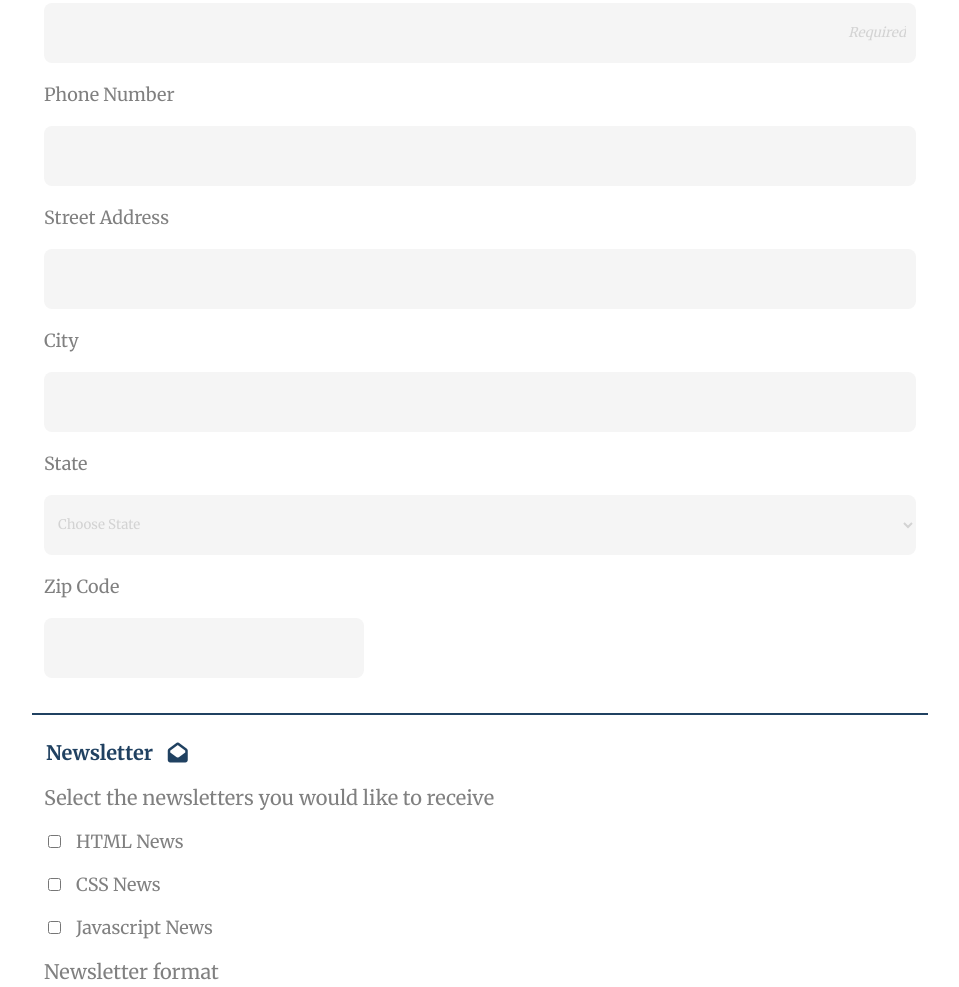
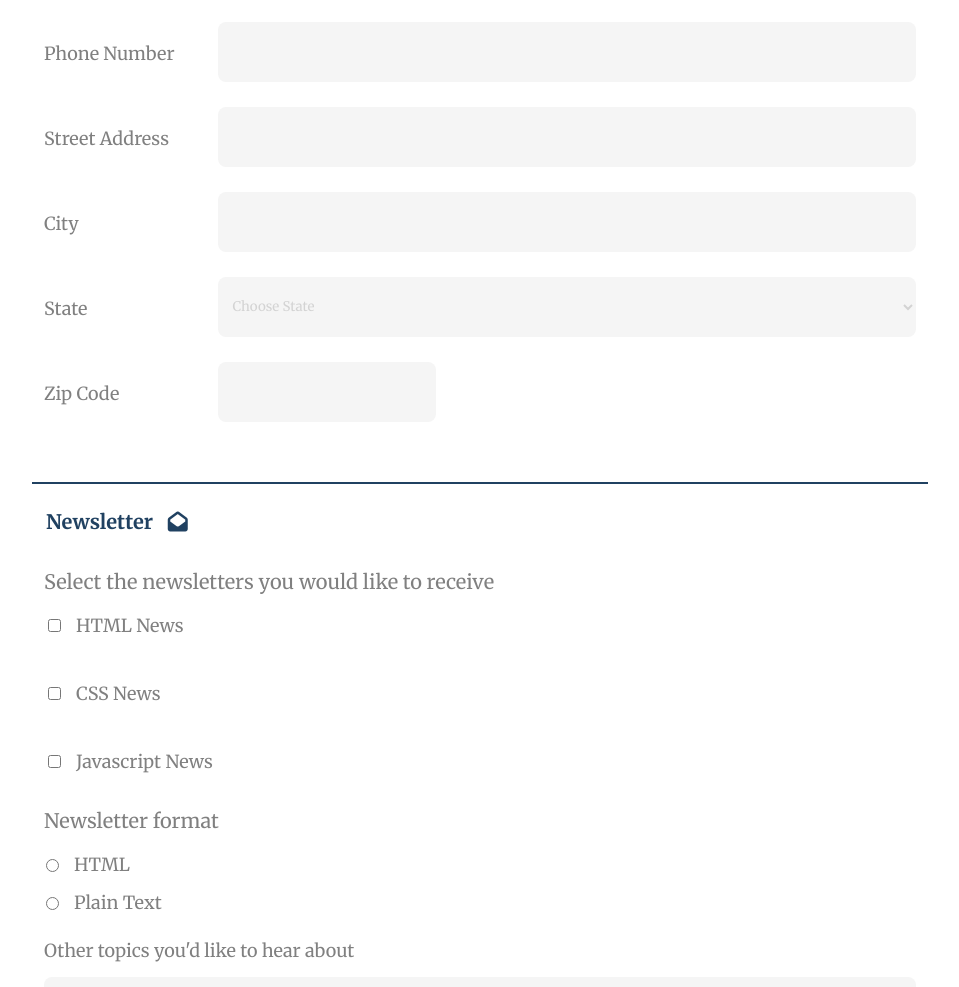
Before and after one commit to Jbasilio55/tth_project3, a plain HTML site: page online_registration_v4/index.html in a window 1280 px wide. Shown: the part 501-1488 px from the top of the page, without its empty margins (160-1119 px from the left). Drawn offline with Linux system fonts and the light colour scheme.

Commit message:
changes to html and css
-aligned labels to left

-removed br to html

-css included flex row to desktop

```diff
--- a/online_registration_v4/css/style.css
+++ b/online_registration_v4/css/style.css
@@ -49,7 +49,8 @@ label, select, input{
 label{
     font-size: 18px;
     color: grey;
-    margin: 0;
+    margin-top: 10px;
+    margin-bottom: 15px;
 }
 .fieldset1 input,
 .fieldset1 select{
@@ -67,7 +68,7 @@ input:focus,
 select:focus,
 textarea:focus{
     border: 3px solid rgb(44,59,71);
-    background-color: rgb(220, 240, 247);
+    background-color: rgb(220, 240, 247, .5);
 }
 select{
     color: lightgray;
@@ -79,7 +80,7 @@ select{
     font-style: italic;
 }
 #zip{
-    width: 15rem;
+    width: 50%;
 }
 .fieldset1{
     display: flex;
@@ -105,6 +106,9 @@ input.radio {
     float: left;
     clear: none;
     margin: 6px 15px 0 2px;
+}
+.radio{
+    margin-bottom: 25px;
 }
 .fieldset2 p{
     color: gray;
@@ -140,13 +144,35 @@ footer{
     text-align: center;
 }
 
-@media only screen and (min-width: 768px) {
+@media screen and (min-width: 768px) {
     .container{
         max-width: 900px;
         margin-left: auto;
         margin-right: auto;
     }
+    .fieldset1{
+        display: flex;
+        flex-direction: row;
+        flex-wrap: wrap;
+        align-items:flex-start;
+    }
+    .fieldset1 input{
+        width: 80%;
+        margin-bottom: 25px;
+    }
+    .fieldset1 label{
+        width: 20%;
+        margin-top: 20px;
+    }
+    .fieldset1 select{
+        width: 80%;
+        margin-bottom: 25px;
+    }
+    legend{
+        margin-bottom: 30px;
+    }
     #zip{
-        width: 20rem;
+        display: inline-block;
+        width: 25%;
     }
 }
--- a/online_registration_v4/index.html
+++ b/online_registration_v4/index.html
@@ -19,17 +19,17 @@
             <form action="#">
                 <fieldset class="fieldset1">
                     <legend>Contact Information<i class="fas fa-phone"></i></legend>
-                    <label for="name">Full Name</label><br>
+                    <label for="name">Full Name</label>
                     <input type="text" id="name" name="user-name" placeholder="required" required><br>
-                    <label for="email">Email Address</label><br>
+                    <label for="email">Email Address</label>
                     <input type="email" id="email" name="user-email" placeholder="required" required><br>
-                    <label for="phone">Phone Number</label><br>
-                    <input type="tel" id="phone" name="user-phone"><br>
-                    <label for="address">Street Address</label><br>
-                    <input type="text" id="address" name="user-address"><br>
-                    <label for="city">City</label><br>
-                    <input type="text" id="city" name="user-city"><br>
-                    <label for="state">State</label><br>
+                    <label for="phone">Phone Number</label>
+                    <input type="tel" id="phone" name="user-phone">
+                    <label for="address">Street Address</label>
+                    <input type="text" id="address" name="user-address">
+                    <label for="city">City</label>
+                    <input type="text" id="city" name="user-city">
+                    <label for="state">State</label>
                     <select id="state" name="user-state">
                         <option value="" disabled selected>Choose State</option>
                         <option value="AL">Alabama</option>
@@ -84,7 +84,7 @@
                         <option value="WI">Wisconsin</option>
                         <option value="WY">Wyoming</option>
                     </select><br>
-                    <label for="zip">Zip Code</label><br>
+                    <label for="zip">Zip Code</label>
                     <input type="text" id="zip" name="user-zip">
                 </fieldset>
                 <fieldset class="fieldset2">
@@ -98,12 +98,12 @@
                     <p>Newsletter format </p>
                     <div class="radio">
                         <input type="radio" id="html" name="letter-format" value="HTML">
-                        <label for="html">HTML</label><br>
+                        <label for="html">HTML</label>
                         <input type="radio" id="plain" name="letter-format" value="Plain Text">
-                        <label for="plain">Plain Text</label><br>
+                        <label for="plain">Plain Text</label>
                     </div>
                     <label for="other-topics">Other topics you'd like to hear about</label>
-                    <textarea name="other-topcs" id="other-topics" cols="30" rows="10"></textarea><br>
+                    <textarea name="other-topics" id="other-topics" cols="30" rows="10"></textarea><br>
                     <input type="submit" value="Sign Up">
                 </fieldset>
             </form>
```
